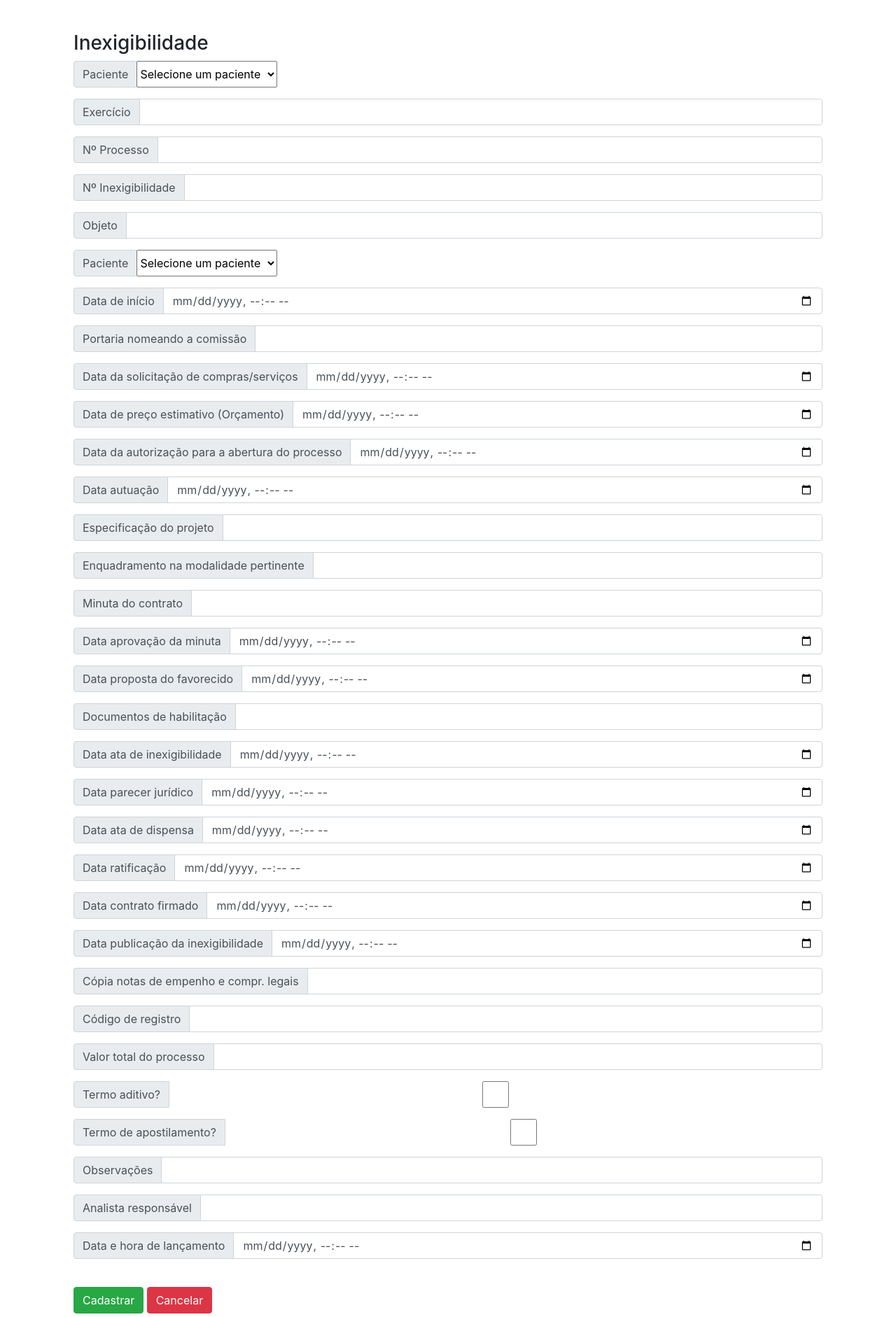
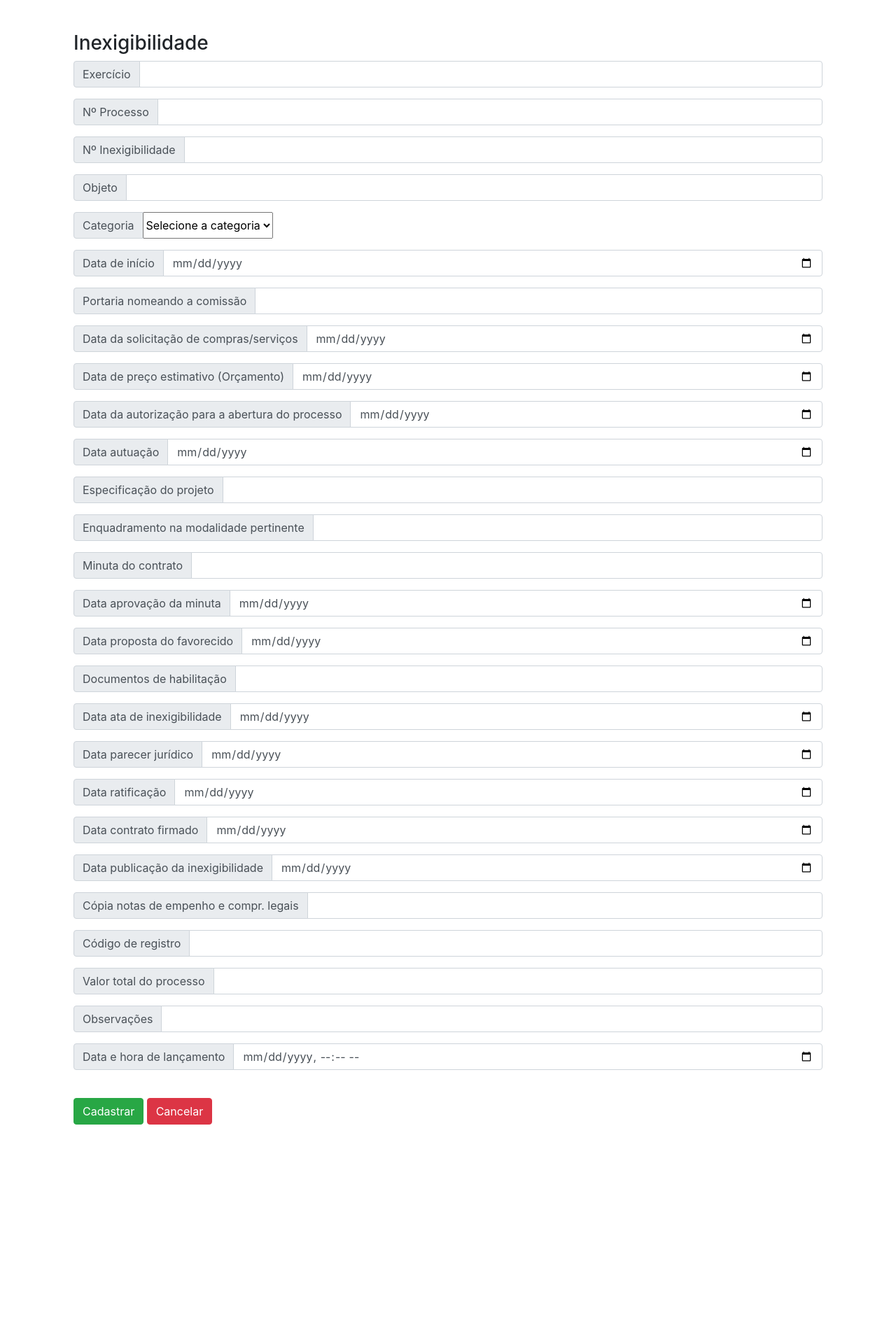
Before and after one commit to HugoMTeodoro/Site_Norte_Consultoria, a PHP site: page /createInexigibilidade.php in a window 1280 px wide. Shown: the part 56-1938 px from the top of the page at 70% size. After the commit the page ends 1668 px from the top, so only its background shows below. Run offline with PHP 8.4, Linux system fonts and the light colour scheme; tables that the repository leaves empty or names only in its code hold one stand-in row (values such as "Sample post"); data that the repository does not hold is empty.

Commit message:
Insert Inexigibilidade pronto

```diff
--- a/public/inexigibilidade/createInexigibilidade.php
+++ b/public/inexigibilidade/createInexigibilidade.php
@@ -15,36 +15,8 @@ include("../../data/connection.php");
 
 
     <div class="form">
-        <form action="insertDispensa.php" method="POST" style="margin-left: 100px; margin-right: 100px;">
+        <form action="insertInexigibilidade.php" method="POST" style="margin-left: 100px; margin-right: 100px;">
             <h3>Inexigibilidade</h3>
-
-            <div class="input-group mb-3">
-                <div class="input-group-prepend">
-                    <span class="input-group-text" id="inputGroup-sizing-default">Paciente</span>
-                </div>
-                <select class="form-select" name="paciente_cpf" id="paciente_cpf">
-                    <option value="-1" selected>Selecione um paciente</option>
-                    <?php
-
-                    $sqlQuery = "SELECT * FROM paciente ORDER BY nome";
-
-                    $pacientes = $connection->query($sqlQuery);
-
-                    if ($pacientes->num_rows > 0) {
-
-                        while ($row = $pacientes->fetch_assoc()) {
-                    ?>
-
-                            <option value="<?php echo $row["CPF"] ?>">
-                                <?php echo $row["nome"] . " - CPF: " . $row["CPF"] ?>
-                            </option>
-
-                    <?php
-                        }
-                    }
-                    ?>
-                </select>
-            </div>
 
 
             <div class="input-group mb-3">
@@ -78,23 +50,23 @@ include("../../data/connection.php");
 
             <div class="input-group mb-3">
                 <div class="input-group-prepend">
-                    <span class="input-group-text" id="inputGroup-sizing-default">Paciente</span>
+                    <span class="input-group-text" id="inputGroup-sizing-default">Categoria</span>
                 </div>
-                <select class="form-select" name="paciente_cpf" id="paciente_cpf">
-                    <option value="-1" selected>Selecione um paciente</option>
+                <select class="form-select" name="txtCategoria" id="txtCategoria">
+                    <option value="-1" selected>Selecione a categoria</option>
                     <?php
 
-                    $sqlQuery = "SELECT * FROM paciente ORDER BY nome";
+                    $sqlQuery = "SELECT * FROM categoria ORDER BY categoria";
 
-                    $pacientes = $connection->query($sqlQuery);
+                    $categoria = $connection->query($sqlQuery);
 
-                    if ($pacientes->num_rows > 0) {
+                    if ($categoria->num_rows > 0) {
 
-                        while ($row = $pacientes->fetch_assoc()) {
+                        while ($row = $categoria->fetch_assoc()) {
                     ?>
 
-                            <option value="<?php echo $row["CPF"] ?>">
-                                <?php echo $row["nome"] . " - CPF: " . $row["CPF"] ?>
+                            <option value="<?php echo $row["categoria"] ?>">
+                                <?php echo $row["categoria"]  ?>
                             </option>
 
                     <?php
@@ -113,7 +85,7 @@ include("../../data/connection.php");
                 <div class="input-group-prepend">
                     <span class="input-group-text" id="inputGroup-sizing-default">Data de início</span>
                 </div>
-                <input type="datetime-local" name="datei" class="form-control" id="datei" aria-label="Default" aria-describedby="inputGroup-sizing-default">
+                <input type="date" name="datei" class="form-control" id="datei" aria-label="Default" aria-describedby="inputGroup-sizing-default">
             </div>
 
             <div class="input-group mb-3">
@@ -127,28 +99,28 @@ include("../../data/connection.php");
                 <div class="input-group-prepend">
                     <span class="input-group-text" id="inputGroup-sizing-default">Data da solicitação de compras/serviços</span>
                 </div>
-                <input type="datetime-local" name="dates" class="form-control" id="dates" aria-label="Default" aria-describedby="inputGroup-sizing-default">
+                <input type="date" name="dates" class="form-control" id="dates" aria-label="Default" aria-describedby="inputGroup-sizing-default">
             </div>
 
             <div class="input-group mb-3">
                 <div class="input-group-prepend">
                     <span class="input-group-text" id="inputGroup-sizing-default">Data de preço estimativo (Orçamento)</span>
                 </div>
-                <input type="datetime-local" name="datepe" class="form-control" id="datepe" aria-label="Default" aria-describedby="inputGroup-sizing-default">
+                <input type="date" name="datepe" class="form-control" id="datepe" aria-label="Default" aria-describedby="inputGroup-sizing-default">
             </div>
 
             <div class="input-group mb-3">
                 <div class="input-group-prepend">
                     <span class="input-group-text" id="inputGroup-sizing-default">Data da autorização para a abertura do processo</span>
                 </div>
-                <input type="datetime-local" name="datea" class="form-control" id="datea" aria-label="Default" aria-describedby="inputGroup-sizing-default">
+                <input type="date" name="datea" class="form-control" id="datea" aria-label="Default" aria-describedby="inputGroup-sizing-default">
             </div>
 
             <div class="input-group mb-3">
                 <div class="input-group-prepend">
                     <span class="input-group-text" id="inputGroup-sizing-default">Data autuação</span>
                 </div>
-                <input type="datetime-local" name="dateau" class="form-control" id="dateau" aria-label="Default" aria-describedby="inputGroup-sizing-default">
+                <input type="date" name="dateau" class="form-control" id="dateau" aria-label="Default" aria-describedby="inputGroup-sizing-default">
             </div>
 
             <div class="input-group mb-3">
@@ -176,14 +148,14 @@ include("../../data/connection.php");
                 <div class="input-group-prepend">
                     <span class="input-group-text" id="inputGroup-sizing-default">Data aprovação da minuta</span>
                 </div>
-                <input type="datetime-local" name="dateAprov" class="form-control" id="dateAprov" aria-label="Default" aria-describedby="inputGroup-sizing-default">
+                <input type="date" name="dateAprov" class="form-control" id="dateAprov" aria-label="Default" aria-describedby="inputGroup-sizing-default">
             </div>
 
             <div class="input-group mb-3">
                 <div class="input-group-prepend">
                     <span class="input-group-text" id="inputGroup-sizing-default">Data proposta do favorecido</span>
                 </div>
-                <input type="datetime-local" name="dateProp" class="form-control" id="dateProp" aria-label="Default" aria-describedby="inputGroup-sizing-default">
+                <input type="date" name="dateProp" class="form-control" id="dateProp" aria-label="Default" aria-describedby="inputGroup-sizing-default">
             </div>
 
             <div class="input-group mb-3">
@@ -197,42 +169,35 @@ include("../../data/connection.php");
                 <div class="input-group-prepend">
                     <span class="input-group-text" id="inputGroup-sizing-default">Data ata de inexigibilidade</span>
                 </div>
-                <input type="datetime-local" name="dateAta" class="form-control" id="dateAta" aria-label="Default" aria-describedby="inputGroup-sizing-default">
+                <input type="date" name="dateAta" class="form-control" id="dateAta" aria-label="Default" aria-describedby="inputGroup-sizing-default">
             </div>
 
             <div class="input-group mb-3">
                 <div class="input-group-prepend">
                     <span class="input-group-text" id="inputGroup-sizing-default">Data parecer jurídico</span>
                 </div>
-                <input type="datetime-local" name="dateParecer" class="form-control" id="dateParecer" aria-label="Default" aria-describedby="inputGroup-sizing-default">
-            </div>
-
-            <div class="input-group mb-3">
-                <div class="input-group-prepend">
-                    <span class="input-group-text" id="inputGroup-sizing-default">Data ata de dispensa</span>
-                </div>
-                <input type="datetime-local" name="dateAta" class="form-control" id="dateAta" aria-label="Default" aria-describedby="inputGroup-sizing-default">
+                <input type="date" name="dateParecer" class="form-control" id="dateParecer" aria-label="Default" aria-describedby="inputGroup-sizing-default">
             </div>
 
             <div class="input-group mb-3">
                 <div class="input-group-prepend">
                     <span class="input-group-text" id="inputGroup-sizing-default">Data ratificação</span>
                 </div>
-                <input type="datetime-local" name="dateRetificacao" class="form-control" id="dateRetificacao" aria-label="Default" aria-describedby="inputGroup-sizing-default">
+                <input type="date" name="dateRatificacao" class="form-control" id="dateRatificacao" aria-label="Default" aria-describedby="inputGroup-sizing-default">
             </div>
 
             <div class="input-group mb-3">
                 <div class="input-group-prepend">
                     <span class="input-group-text" id="inputGroup-sizing-default">Data contrato firmado</span>
                 </div>
-                <input type="datetime-local" name="dateCF" class="form-control" id="dateCF" aria-label="Default" aria-describedby="inputGroup-sizing-default">
+                <input type="date" name="dateCF" class="form-control" id="dateCF" aria-label="Default" aria-describedby="inputGroup-sizing-default">
             </div>
 
             <div class="input-group mb-3">
                 <div class="input-group-prepend">
                     <span class="input-group-text" id="inputGroup-sizing-default">Data publicação da inexigibilidade</span>
                 </div>
-                <input type="datetime-local" name="datePublicacao" class="form-control" id="datePublicacao" aria-label="Default" aria-describedby="inputGroup-sizing-default">
+                <input type="date" name="datePublicacao" class="form-control" id="datePublicacao" aria-label="Default" aria-describedby="inputGroup-sizing-default">
             </div>
 
             <div class="input-group mb-3">
@@ -260,30 +225,9 @@ include("../../data/connection.php");
 
             <div class="input-group mb-3">
                 <div class="input-group-prepend">
-                    <span class="input-group-text" id="inputGroup-sizing-default">Termo aditivo?</span>
-                </div>
-                <input type="checkbox" name="checkAditivo" class="form-control" id="checkAditivo" aria-label="Default" aria-describedby="inputGroup-sizing-default">
-            </div>
-
-            <div class="input-group mb-3">
-                <div class="input-group-prepend">
-                    <span class="input-group-text" id="inputGroup-sizing-default">Termo de apostilamento?</span>
-                </div>
-                <input type="checkbox" name="checkApostilamento" class="form-control" id="checkApostilamento" aria-label="Default" aria-describedby="inputGroup-sizing-default">
-            </div>
-
-            <div class="input-group mb-3">
-                <div class="input-group-prepend">
                     <span class="input-group-text" id="inputGroup-sizing-default">Observações</span>
                 </div>
                 <input type="text" name="txtObservacoes" class="form-control" id="txtObservacoes" aria-label="Default" aria-describedby="inputGroup-sizing-default">
-            </div>
-
-            <div class="input-group mb-3">
-                <div class="input-group-prepend">
-                    <span class="input-group-text" id="inputGroup-sizing-default">Analista responsável</span>
-                </div>
-                <input type="text" name="txtAnalista" class="form-control" id="txtAnalista" aria-label="Default" aria-describedby="inputGroup-sizing-default">
             </div>
 
             <div class="input-group mb-3">
```
Also changed, not shown: public/inexigibilidade/insertInexigibilidade.php (added, +57 -0 lines).
